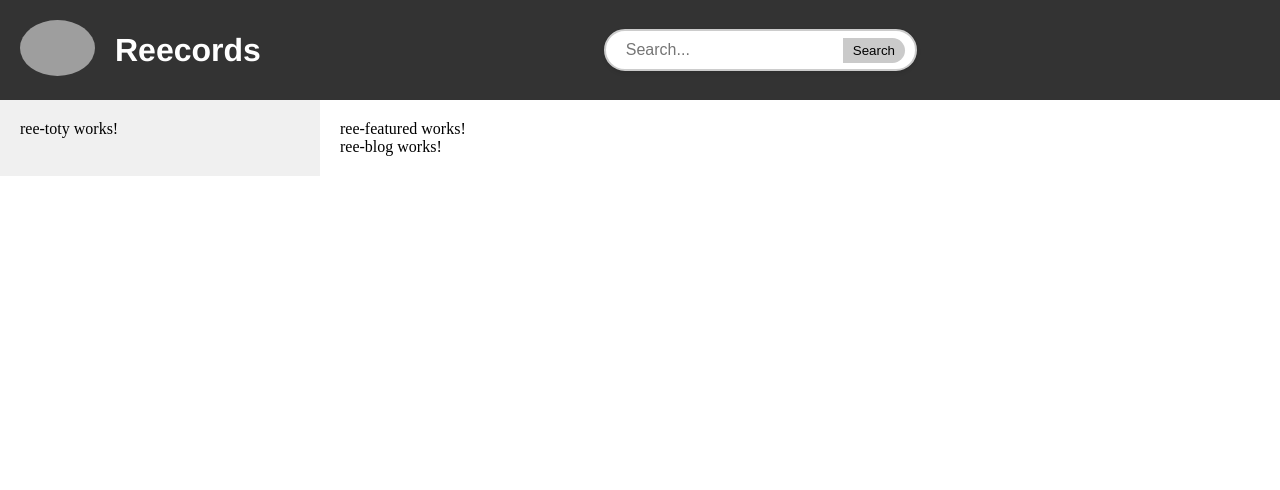
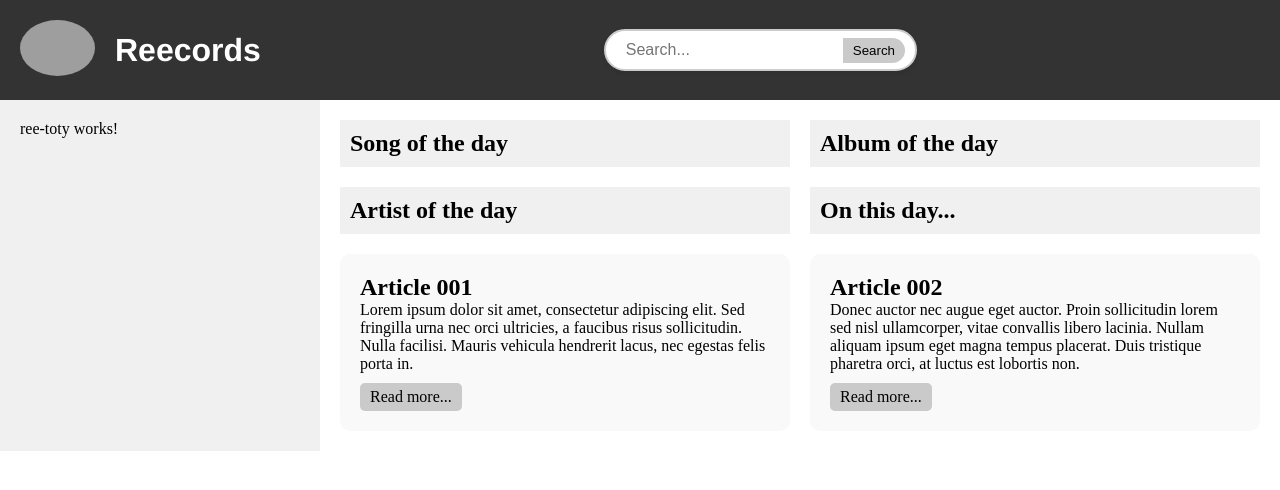
Before and after one commit to DavideAlt/reecords, an Angular app: page / in a window 1280 px wide. Shown: the top 490 px of the page. Built offline with nearby package versions, Linux system fonts and the light colour scheme; grey boxes are pictures that could not be loaded.

Commit message:
styling for featured and blog components

```diff
--- a/src/app/app.component.scss
+++ b/src/app/app.component.scss
@@ -39,3 +39,7 @@ header h1 {
     width: 75%;
     padding: 20px;
 }
+
+.featured-container {
+    margin-bottom: 20px;
+}
--- a/src/app/components/ree-blog/ree-blog.component.html
+++ b/src/app/components/ree-blog/ree-blog.component.html
@@ -1 +1,12 @@
-<p>ree-blog works!</p>
+<div class="blog">
+    <div class="article">
+        <h2>Article 001</h2>
+        <p>Lorem ipsum dolor sit amet, consectetur adipiscing elit. Sed fringilla urna nec orci ultricies, a faucibus risus sollicitudin. Nulla facilisi. Mauris vehicula hendrerit lacus, nec egestas felis porta in.</p>
+        <a href="#">Read more...</a>
+    </div>
+    <div class="article">
+        <h2>Article 002</h2>
+        <p>Donec auctor nec augue eget auctor. Proin sollicitudin lorem sed nisl ullamcorper, vitae convallis libero lacinia. Nullam aliquam ipsum eget magna tempus placerat. Duis tristique pharetra orci, at luctus est lobortis non.</p>
+        <a href="#">Read more...</a>
+    </div>
+</div>
--- a/src/app/components/ree-blog/ree-blog.component.scss
+++ b/src/app/components/ree-blog/ree-blog.component.scss
@@ -0,0 +1,38 @@
+.blog {
+    display: grid;
+    grid-template-columns: repeat(2, 1fr);
+    gap: 20px;
+}
+
+.article {
+    background-color: #f9f9f9;
+    padding: 20px;
+    border-radius: 10px;
+  }
+
+  .article h2 {
+    margin-top: 0;
+  }
+
+  .article p {
+    margin-bottom: 10px;
+  }
+
+  .article a {
+    display: inline-block;
+    padding: 5px 10px;
+    background-color: #cacaca;
+    color: #000000;
+    text-decoration: none;
+    border-radius: 5px;
+  }
+
+  .article a:hover {
+    background-color: #b0b0b0;
+  }
+
+  @media screen and (max-width: 768px) {
+    .blog {
+        grid-template-columns: 1fr;
+    }
+}
--- a/src/app/components/ree-featured/ree-featured.component.html
+++ b/src/app/components/ree-featured/ree-featured.component.html
@@ -1 +1,14 @@
-<p>ree-featured works!</p>
+<div class="featured">
+    <div class="section">
+        <h2>Song of the day</h2>
+    </div>
+    <div class="section">
+        <h2>Album of the day</h2>
+    </div>
+    <div class="section">
+        <h2>Artist of the day</h2>
+    </div>
+    <div class="section">
+        <h2>On this day...</h2>
+    </div>
+</div>
--- a/src/app/components/ree-featured/ree-featured.component.scss
+++ b/src/app/components/ree-featured/ree-featured.component.scss
@@ -0,0 +1,17 @@
+.featured {
+    display: grid;
+    grid-template-columns: repeat(2, 1fr);
+    gap: 20px;
+}
+
+.section {
+    padding: 10px;
+    box-sizing: border-box;
+    background-color: #f0f0f0;
+}
+
+@media screen and (max-width: 768px) {
+    .featured {
+        grid-template-columns: 1fr;
+    }
+}
```
